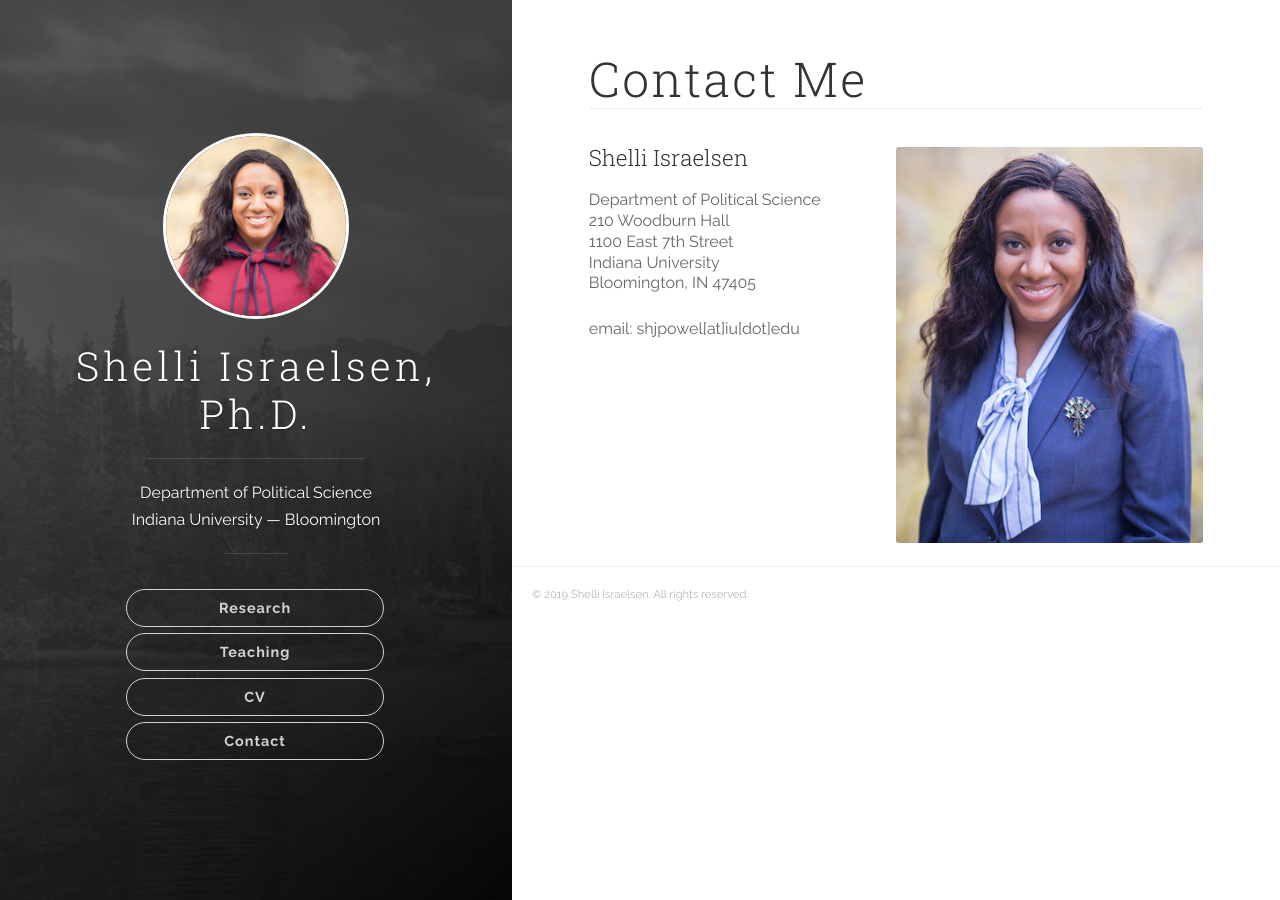
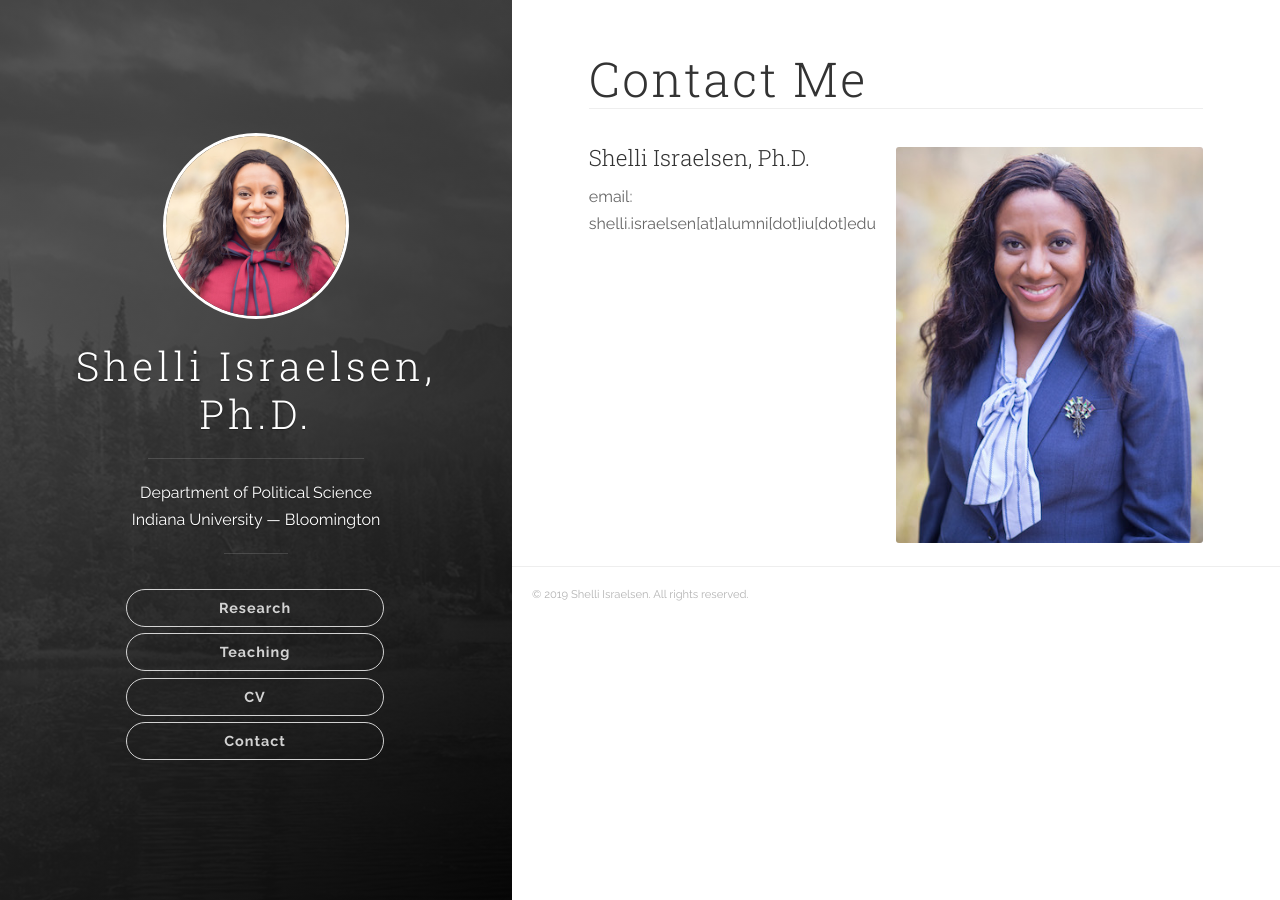
Before and after one commit to jisraelsen/shelliisraelsen.com, a Jekyll site: the page built from contact.html, in a window 1280 px wide. Built offline with Jekyll 4.4.1, drawn with Linux system fonts in a browser that asks for light colours; nearby versions of some CDN libraries.

Commit message:
Updates to the research and contact pages

```diff
--- a/contact.html
+++ b/contact.html
@@ -4,19 +4,8 @@ title: Contact Me
 ---
 
 <div class="contact-info">
-  <h4>Shelli Israelsen</h4>
-
-  <p>
-    <address>
-      Department of Political Science<br>
-      210 Woodburn Hall<br>
-      1100 East 7th Street<br>
-      Indiana University<br>
-      Bloomington, IN 47405
-    </address>
-  </p>
-
-  <p>email: shjpowel[at]iu[dot]edu</p>
+  <h4>Shelli Israelsen, Ph.D.</h4>
+  <p>email: shelli.israelsen[at]alumni[dot]iu[dot]edu</p>
 </div>
 <div class="contact-image">
   <img src="{{ "/images/contact.jpg" | prepend: site.baseurl }}">
--- a/research.html
+++ b/research.html
@@ -27,6 +27,7 @@ field research in Thailand and Burma/Myanmar.</p>
 <h4>Publications</h4>
 
 <ul>
+  <li>Israelsen, Shelli. 2019. “Women in War and Peace: Karen Women’s Political Participation During and After the Karen-Burma Ceasefire Accords” <em>The Roundtable: Commonwealth Journal of International Affairs, 108(2): 175-188.</em> DOI: 10.1080/00358533.2019.1592317</li>
   <li>Israelsen, Shelli. 2018. “Why Now? Timing Rebel Recruitment of Female Combatants.” <em>Studies in Conflict and Terrorism.</em> DOI: 10.1080/1057610X.2018.1445500</li>
   <li>Israelsen, Shelli. 2018. “Women in Charge: The Effect of Rebel Governance and Women’s Organisations on Karen Women’s Political Participation.” <em>Civil Wars.</em> DOI: 10.1080/13698249.2018.1497315</li>
 </ul>
@@ -34,7 +35,6 @@ field research in Thailand and Burma/Myanmar.</p>
 <h4>Forthcoming Work</h4>
 
 <ul>
-  <li>“Women in War and Peace: Karen Women’s Political Participation During and After the Karen-Burma Ceasefire Accords” <em>(revise and resubmit)</em></li>
   <li>“Re-examining Conflict, Rivalry and State Capacity” with Prashant Hosur Suhas <em>(under review)</em></li>
   <li>“Girl Power: Understanding the Effect of Female Combatants on Conflict Outcomes” with Prashant Hosur Suhas <em>(manuscript available)</em></li>
   <li>“Blurring the Lines: Moving Beyond the Inter-Intra-State Conflict Dichotomy”, with Prashant Hosur Suhas <em>(manuscript available)</em></li>
```
